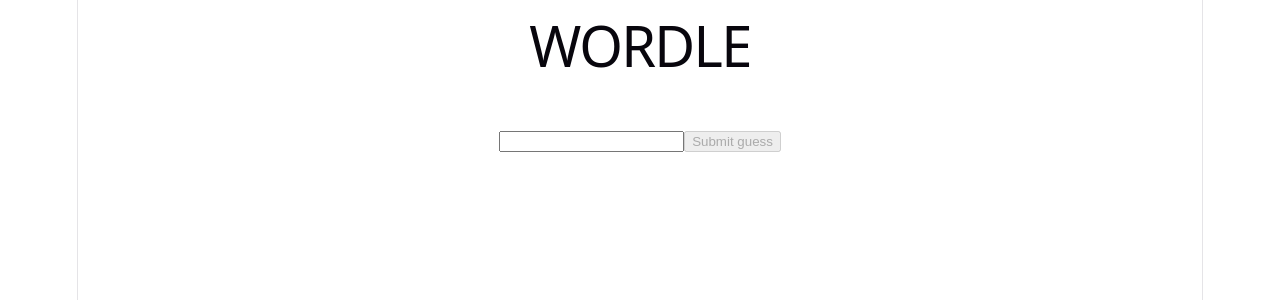
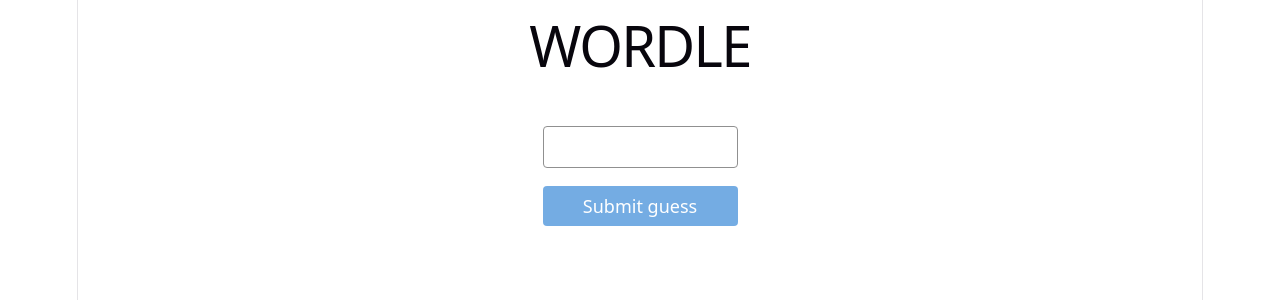
Before and after one commit to thawkin3/wordle, a React (Vite) app: page / in a window 1280 px wide. Shown: the top 300 px of the page. Built offline with nearby package versions, Linux system fonts and the light colour scheme.

Commit message:
feat: styles text input and submit button

```diff
--- a/src/App.css
+++ b/src/App.css
@@ -44,3 +44,57 @@
 .letter.incorrectLetter {
   background: #656665;
 }
+
+.vStack {
+  display: flex;
+  flex-direction: column;
+  gap: 1rem;
+}
+
+.textInput {
+  background: #ffffff;
+  border: 1px solid #909090;
+  border-radius: 4px;
+  color: #222222;
+  height: 32px;
+  outline: none;
+  padding: 4px 8px;
+}
+
+.textInput:focus-visible {
+  border-color: #1976d2;
+}
+
+.button {
+  border: none;
+  border-radius: 4px;
+  padding: 8px 16px;
+  font-size: 1rem;
+  font-family: inherit;
+  cursor: pointer;
+  background: #dddddd;
+  color: #333333;
+}
+
+.button[disabled] {
+  opacity: 0.6;
+  cursor: not-allowed;
+}
+
+.button:focus-visible {
+  outline: 2px solid #1976d2;
+  outline-offset: 1px;
+}
+
+.button:not([disabled]):hover {
+  background: #aaaaaa;
+}
+
+.button.primary {
+  background: #1976d2;
+  color: #ffffff;
+}
+
+.button.primary:not([disabled]):hover {
+  background: #005db9;
+}
--- a/src/GuessInput.tsx
+++ b/src/GuessInput.tsx
@@ -18,14 +18,17 @@
   };
   return guesses.length < 5 ? (
     <form onSubmit={handleSubmit}>
+      <div className="vStack">
         <input
           type="text"
           value={currentGuess}
           onChange={(e) => setCurrentGuess(e.target.value)}
+          className="textInput"
         />
-      <button type="submit" disabled={currentGuess.length !== 5}>
+        <button type="submit" className="button primary" disabled={currentGuess.length !== 5}>
           Submit guess
         </button>
+      </div>
     </form>
   ) : null;
 };
```
Lines whose indentation alone changed are shown as unchanged.
